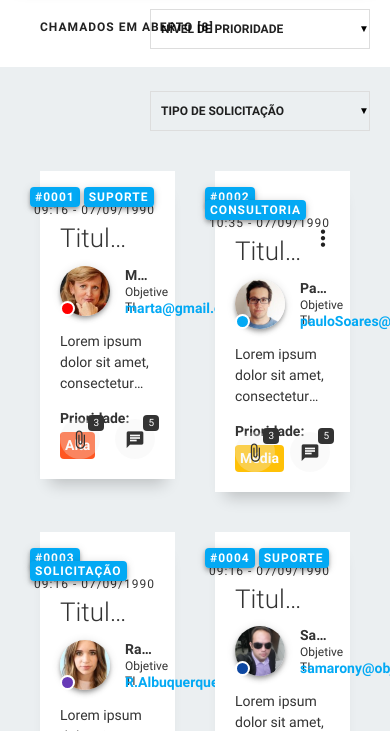
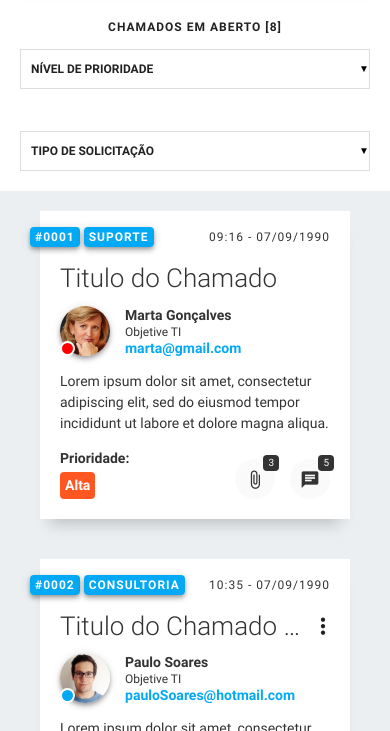
Before and after one commit to gleidsonteixeira/objetiveti-tickets, a plain HTML site: page index.html in a window 390 px wide. Shown: the part 113-844 px from the top of the page. Drawn offline with Linux system fonts and the light colour scheme; files whose address does not match are found by name.

```diff
--- a/css/estilo2.css
+++ b/css/estilo2.css
@@ -1301,6 +1301,27 @@
 	overflow: auto;
     }
 }
+@media only screen and ( max-width: 480px ){
+    #corpo .chamados .items li{
+        width: calc(100% - 40px);
+    }
+    #corpo .chamados .chamados-header{
+        height: auto;
+    }
+    #corpo .chamados .chamados-header h6{
+        position: relative;
+        text-align: center;
+        display: block;
+    }
+    #corpo .chamados .chamados-header h6:first-child{
+        left: 0;
+    }
+    #corpo .chamados .chamados-header .selecti{
+        float: none;
+        width: calc(100% - 40px);
+        margin-left: 20px;
+    }
+}
 
 /*#corpo .chamados .chamado-chat{
     width: 50%;
```
